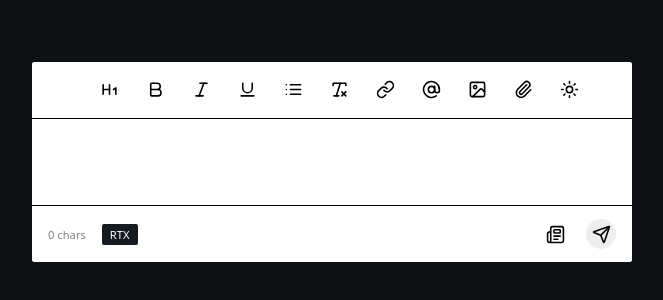
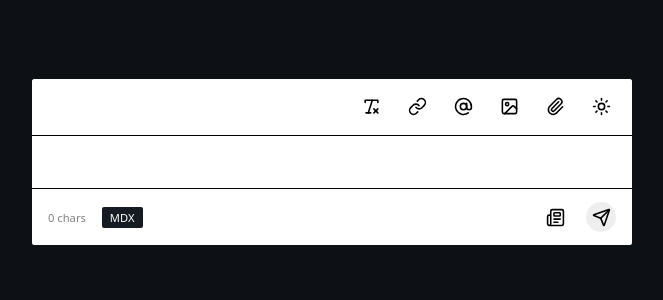
Before and after one commit to Nzanzu-Lwanzo/clientor, a React (Vite) app: page / in a window 1280 px wide. Shown: the part 238-538 px from the top of the page, without its empty margins (308-971 px from the left). Built offline with nearby package versions, Linux system fonts and the light colour scheme.

Commit message:
Started implementing mdx editing functionnality

```diff
--- a/package.json
+++ b/package.json
@@ -11,6 +11,7 @@
   },
   "dependencies": {
     "lucide-react": "^0.469.0",
+    "marked": "^15.0.6",
     "react": "^18.3.1",
     "react-dom": "^18.3.1"
   },
--- a/src/App.tsx
+++ b/src/App.tsx
@@ -5,7 +5,9 @@ function App() {
   return (
     <ClientorContextProvider>
       <ClientorBox
-        handleSubmit={() => {
+        handleSubmit={(text) => {
+          console.log(text);
+
           return true;
         }}
         maxContentLength={{
--- a/src/css/clientor.css
+++ b/src/css/clientor.css
@@ -86,18 +86,21 @@
   }
 }
 
-#clientor-main-container {
-  min-height: 200px;
+#clientor-main-container,
+.preview {
   width: 600px;
   background-color: var(--box-bg);
-  border-radius: 3px;
   overflow: hidden;
+}
 
+#clientor-main-container {
+  min-height: 100px;
   display: flex;
   flex-direction: column;
   align-items: stretch;
   gap: 0;
   justify-content: center;
+  border-radius: 3px;
 }
 
 #clientor-main-container .clientor-top,
@@ -206,6 +209,65 @@
   transition: 0.2s ease-out;
 }
 
+.preview {
+  color: var(--text-color);
+  font-size: 0.9rem;
+  height: 100%;
+  overflow: auto;
+
+  line-height: 1.2rem;
+
+  a {
+    color: var(--accent);
+    text-decoration: none;
+  }
+
+  img {
+    width: 80%;
+    overflow: hidden;
+    object-fit: cover;
+    margin-top: 1rem;
+    margin: auto;
+  }
+
+  #content {
+    padding-inline: 1rem;
+    display: flex;
+    align-items: stretch;
+    gap: .8rem;
+    flex-direction: column;
+    justify-content: flex-start;
+
+    ul, ol {
+      padding-left: 1rem;
+    }
+  }
+
+  &:nth-last-child(n-1) {
+    margin-bottom: 1rem;
+  }
+}
+
+.preview-top {
+  display: flex;
+  align-items: center;
+  justify-content: space-between;
+  gap: 1rem;
+  padding: 0.8rem 1rem;
+
+  .title {
+    font-weight: bold;
+    color: var(--accent);
+    font-size: 1.1rem;
+  }
+  .actions {
+    display: flex;
+    align-items: center;
+    justify-content: flex-end;
+    gap: 0.5rem;
+  }
+}
+
 @media only all and (max-width: 640px) {
   #clientor-main-container {
     width: 90%;
@@ -220,6 +282,7 @@
       gap: 0.5rem;
     }
 
+    &:has(.only-for-rtx-mode) {
       .switched-menu {
         gap: 0.5rem;
 
@@ -229,6 +292,7 @@
 
         &.show {
           display: flex;
+        }
       }
     }
 
--- a/src/lib/context.tsx
+++ b/src/lib/context.tsx
@@ -1,8 +1,8 @@
-import React, { createContext, useContext, useState } from "react";
+import React, { createContext, useContext, useRef, useState } from "react";
 
 export type EditMode = "bold" | "italic" | "underline" | "none";
 
-export type EditorType = "rtx" | "mdx";
+export type EditorType = "rtx" | "mdx" | "preview";
 
 interface ClientorContexttype {
   rawText: string;
@@ -16,6 +16,9 @@ interface ClientorContexttype {
 
   editorType: EditorType;
   setEditorType: React.Dispatch<React.SetStateAction<EditorType>>;
+
+  textAreaDivRef: React.MutableRefObject<HTMLDivElement | null>;
+  previewDivRef: React.MutableRefObject<HTMLDivElement | null>;
 }
 
 const ClientorContext = createContext<ClientorContexttype | null>(null);
@@ -32,7 +35,9 @@ export const ClientorContextProvider = ({
   const [rawText, setRawText] = useState("");
   const [htmlText, setHtmlText] = useState("");
   const [editModes, setEditMode] = useState<EditMode[]>(["none"]);
-  const [editorType, setEditorType] = useState<EditorType>("rtx");
+  const [editorType, setEditorType] = useState<EditorType>("mdx");
+  const textAreaDivRef = useRef<HTMLDivElement | null>(null);
+  const previewDivRef = useRef<HTMLDivElement | null>(null);
 
   const value: ClientorContexttype = {
     rawText,
@@ -43,6 +48,8 @@ export const ClientorContextProvider = ({
     setEditMode,
     editorType,
     setEditorType,
+    textAreaDivRef,
+    previewDivRef,
   };
 
   return (
--- a/src/ui/ClientorBox.tsx
+++ b/src/ui/ClientorBox.tsx
@@ -5,9 +5,11 @@ import Textarea from "./components/textarea/_index";
 import { CSSProperties } from "react";
 import ClientorDefaultConfiguration from "../clientor.config";
 import { useClientorContext } from "../lib/context";
+import Preview from "./components/preview/_index";
+import { marked } from "marked";
 
 const defaulyBoxStyles: CSSProperties = {
-  maxHeight: "350px",
+  // maxHeight: "350px",
 };
 
 export interface TextareaPropsType {
@@ -21,8 +23,16 @@ export interface BottomPropsType {
   showCountChars?: boolean;
 }
 
+interface TextReturnType {
+  raw: string;
+  html: string;
+}
+
 interface ClientorBoxProps extends TextareaPropsType, BottomPropsType {
-  handleSubmit: (event: React.FormEvent<HTMLFormElement>, text: string) => true;
+  handleSubmit: (
+    text: TextReturnType,
+    event: React.FormEvent<HTMLFormElement>
+  ) => boolean;
   boxStyle?: CSSProperties;
   minContentLength?: {
     value: number;
@@ -37,9 +47,10 @@ const ClientorBox = ({
   maxContentLength,
   minContentLength,
 }: ClientorBoxProps) => {
-  const { rawText } = useClientorContext();
+  const { rawText, htmlText, editorType } = useClientorContext();
 
   return (
+    <>
       <form
         id="clientor-main-container"
         onSubmit={(event) => {
@@ -49,11 +60,21 @@ const ClientorBox = ({
             minContentLength.handler();
           }
 
-        handleSubmit(event, "");
+          handleSubmit(
+            {
+              html:
+                editorType !== "rtx"
+                  ? (marked.parse(htmlText) as string)
+                  : htmlText,
+              raw: rawText,
+            },
+            event
+          );
         }}
         style={{ ...defaulyBoxStyles, ...boxStyle }}
       >
         <Top />
+        <Preview />
         <Textarea maxContentLength={maxContentLength} />
         <Bottom
           showCountChars={
@@ -61,6 +82,7 @@ const ClientorBox = ({
           }
         />
       </form>
+    </>
   );
 };
 
--- a/src/ui/components/bottom/SwitchMDXRichText.tsx
+++ b/src/ui/components/bottom/SwitchMDXRichText.tsx
@@ -9,7 +9,7 @@ const SwitchMDXRichText = memo(() => {
       type="button"
       className="square-btn"
       onClick={() => {
-        if (editorType === "mdx") {
+        if (["mdx", "preview"].includes(editorType)) {
           setEditorType("rtx");
         } else {
           setEditorType("mdx");
--- a/src/ui/components/bottom/_index.tsx
+++ b/src/ui/components/bottom/_index.tsx
@@ -1,11 +1,11 @@
 import IconBtn from "../_general/IconBtn";
-import { Send, Newspaper } from "lucide-react";
+import { Send, Newspaper, NotebookPen } from "lucide-react";
 import SwitchMDXRichText from "./SwitchMDXRichText";
 import { useClientorContext } from "../../../lib/context";
 import { memo } from "react";
 
 const Bottom = memo(({ showCountChars }: { showCountChars: boolean }) => {
-  const { rawText } = useClientorContext();
+  const { rawText, editorType, setEditorType } = useClientorContext();
 
   return (
     <div className="clientor-bottom">
@@ -17,9 +17,25 @@ const Bottom = memo(({ showCountChars }: { showCountChars: boolean }) => {
       </div>
 
       <div className="actions">
-        <IconBtn type="button">
-          <Newspaper size={19} />
-        </IconBtn>
+        {["mdx", "preview"].includes(editorType) && (
+          <IconBtn
+            type="button"
+            onClick={() => {
+              if (editorType == "mdx") {
+                setEditorType("preview");
+              } else if (editorType == "preview") {
+                setEditorType("mdx");
+              }
+            }}
+          >
+            {editorType === "mdx" ? (
+              <Newspaper size={19} />
+            ) : editorType === "preview" ? (
+              <NotebookPen size={19} />
+            ) : undefined}
+          </IconBtn>
+        )}
+
         <IconBtn type="submit">
           <Send size={19} />
         </IconBtn>
--- /dev/null
+++ b/src/ui/components/preview/_index.tsx
@@ -0,0 +1,26 @@
+import { useClientorContext } from "../../../lib/context";
+import { marked } from "marked";
+
+const Preview = () => {
+  const { previewDivRef, rawText, editorType } = useClientorContext();
+  const parsedMarkdown = marked.parse(rawText);
+
+  return (
+    <div
+      className="preview"
+      style={{ display: editorType === "preview" ? "block" : "none" }}
+    >
+      <div className="preview-top">
+        <span className="title">Preview MDX</span>
+        <div className="actions"></div>
+      </div>
+      <div
+        id="content"
+        ref={previewDivRef}
+        dangerouslySetInnerHTML={{ __html: parsedMarkdown as string }}
+      ></div>
+    </div>
+  );
+};
+
+export default Preview;
--- a/src/ui/components/textarea/_index.tsx
+++ b/src/ui/components/textarea/_index.tsx
@@ -3,27 +3,31 @@ import { useClientorContext } from "../../../lib/context";
 import type { TextareaPropsType } from "../../ClientorBox";
 
 const Textarea = ({ maxContentLength }: TextareaPropsType) => {
-  const { setRawText, rawText, setHtmlText, htmlText } = useClientorContext();
+  const { setRawText, rawText, setHtmlText, textAreaDivRef, editorType } =
+    useClientorContext();
 
-  const handleTyping = useCallback(
-    (event: React.FormEvent<HTMLDivElement>) => {
-      setRawText(event.currentTarget.innerText);
-      setHtmlText(event.currentTarget.innerHTML);
+  const handleTyping = useCallback((event: React.FormEvent<HTMLDivElement>) => {
+    setRawText(event.currentTarget.innerText);
+    let innerHTML = event.currentTarget.innerHTML;
+    setHtmlText(innerHTML);
 
-      console.log(htmlText);
-
-      if (maxContentLength && rawText.length >= maxContentLength.value) {
-        maxContentLength?.handler();
-        Object.freeze(setRawText);
-        Object.freeze(rawText);
-      }
-    },
-    [rawText]
-  );
+    if (maxContentLength && rawText.length >= maxContentLength.value) {
+      maxContentLength?.handler();
+    }
+  }, []);
 
   return (
-    <div id="textarea">
-      <div id="text" contentEditable onInput={handleTyping} autoFocus></div>
+    <div
+      id="textarea"
+      style={{ display: editorType === "preview" ? "none" : "block" }}
+    >
+      <div
+        id="text"
+        contentEditable
+        onInput={handleTyping}
+        ref={textAreaDivRef}
+        autoFocus
+      ></div>
     </div>
   );
 };
--- a/src/ui/components/top/_index.tsx
+++ b/src/ui/components/top/_index.tsx
@@ -17,15 +17,48 @@ import IconBtn from "../_general/IconBtn";
 import { useState, memo, useCallback } from "react";
 import { EditMode, useClientorContext } from "../../../lib/context";
 
+type DoType = "apply" | "unapply";
+type ActionFnType = (action: DoType) => void;
+
 const Top = memo(() => {
   const [menuSwitched, setMenuSwitched] = useState(false);
-  const { setEditMode } = useClientorContext();
+  const { setEditMode, textAreaDivRef, editorType } = useClientorContext();
+
+  const MapModesToActionFns: Record<EditMode, ActionFnType> = {
+    bold: (action) => {
+      switch (action) {
+        case "apply": {
+          if (textAreaDivRef.current) {
+            textAreaDivRef.current.innerHTML += `<strong>world</strong>`;
+          }
+          break;
+        }
+
+        case "unapply": {
+          console.log("I UNAPPLY BOLD");
+
+          break;
+        }
+      }
+    },
+    italic: () => {},
+    underline: () => {},
+    none: () => {},
+  };
 
   const editModeSetter = useCallback((mode: EditMode) => {
     setEditMode((prev) => {
       if (prev.includes(mode)) {
+        // Stop applying the style
+        MapModesToActionFns[mode]("unapply");
+
+        // I mode alrady exists in the modes array, remove it
         return prev.filter((m) => m !== mode);
       } else {
+        // Apply style to the text that will be shortly typed
+        MapModesToActionFns[mode]("apply");
+
+        // If mode doesn't exist in the modes array, add it
         return [...prev, mode];
       }
     });
@@ -34,7 +67,13 @@ const Top = memo(() => {
   return (
     <div className="clientor-top">
       <div className="text-style">
-        <div className={`switched-menu ${menuSwitched ? "hide" : "show"}`}>
+        {editorType === "rtx" && (
+          <>
+            <div
+              className={`switched-menu ${
+                menuSwitched ? "hide" : "show"
+              } only-for-rtx-mode`}
+            >
               {/* Insert a Heading */}
               <IconBtn type="button">
                 <Heading1 size={19} />
@@ -78,6 +117,8 @@ const Top = memo(() => {
                 <List size={19} />
               </IconBtn>
             </div>
+          </>
+        )}
 
         <div className={`switched-menu ${menuSwitched ? "show" : "hide"}`}>
           {/* Remove formatting */}
@@ -110,6 +151,8 @@ const Top = memo(() => {
           </IconBtn>
         </div>
       </div>
+      {editorType === "rtx" && (
+        <>
           <div className="actions">
             <IconBtn
               onClick={() => setMenuSwitched((prev) => !prev)}
@@ -119,6 +162,8 @@ const Top = memo(() => {
               {menuSwitched ? <X size={19} /> : <EllipsisVertical size={19} />}
             </IconBtn>
           </div>
+        </>
+      )}
     </div>
   );
 });
```
Also changed, not shown: src/main.tsx (+7 -8 lines), 2 other files (tests, documents, lock files or other folders). Lines whose indentation alone changed are shown as unchanged.
